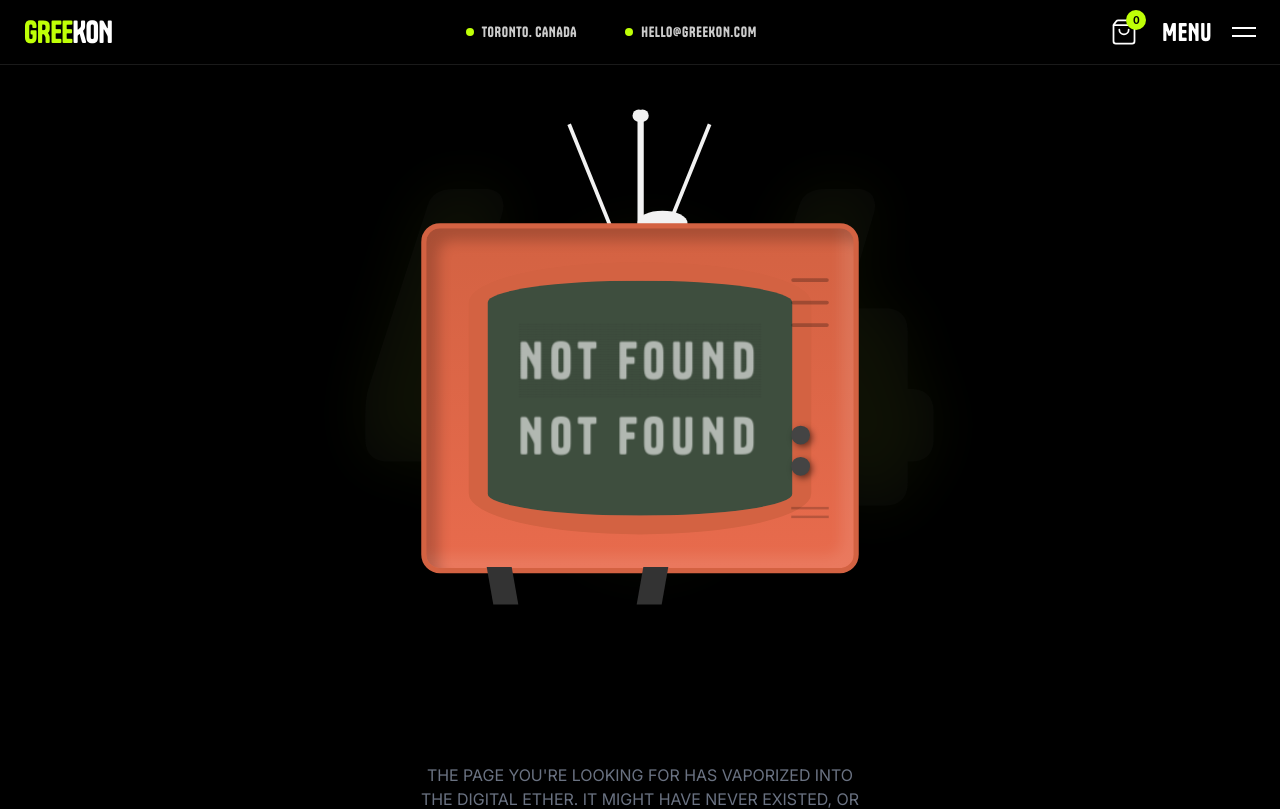
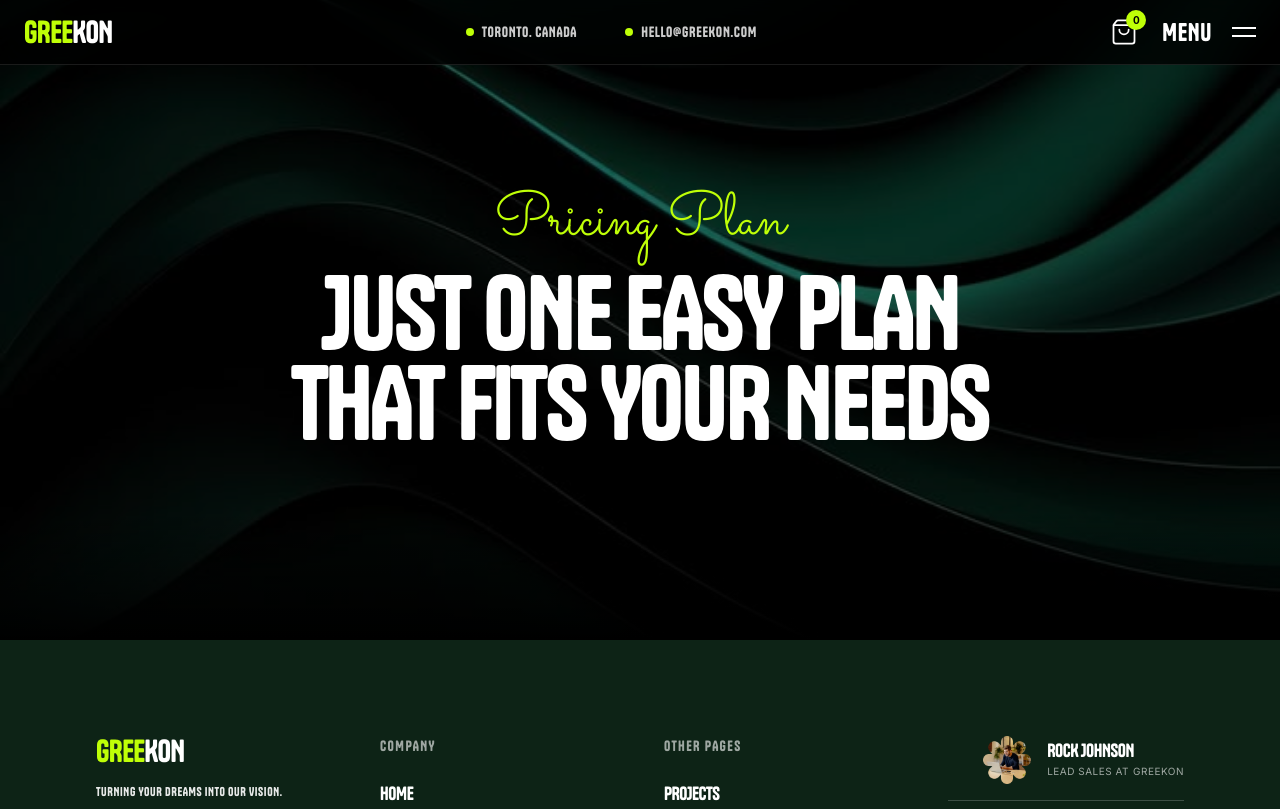
Before and after one commit to MahiHossain69/GreeKon, a Next.js app: page /services in a window 1280 px wide. Before the commit this address had no page. Shown: the top 809 px of the page. Built offline with nearby package versions, Linux system fonts and the light colour scheme.

Commit message:
feat: Implement new Services page with a hero section and add a kinetic full-screen navigation component.

```diff
--- /dev/null
+++ b/src/app/services/page.tsx
@@ -0,0 +1,17 @@
+import React from "react";
+import Navbar from "@/components/layouts/Navbar";
+import ServicesHero from "@/components/scenes/services/hero";
+import FooterSection from "@/components/scenes/home/footer";
+
+const ServicesPage = () => {
+  return (
+    <main className="min-h-screen bg-black">
+      <Navbar />
+      <ServicesHero />
+      {/* Additional sections can be added here later */}
+      <FooterSection />
+    </main>
+  );
+};
+
+export default ServicesPage;
--- /dev/null
+++ b/src/components/scenes/services/hero.tsx
@@ -0,0 +1,48 @@
+"use client";
+
+import React from "react";
+import Image from "next/image";
+import { motion } from "framer-motion";
+
+const ServicesHero = () => {
+  return (
+    <section className="relative w-full h-[60vh] md:h-[80vh] flex items-center justify-center overflow-hidden bg-black">
+      {/* Background Image with Parallax & Overlay */}
+      <motion.div
+        initial={{ scale: 1.1 }}
+        animate={{ scale: 1 }}
+        transition={{ duration: 1.5, ease: "easeOut" }}
+        className="absolute inset-0 z-0"
+      >
+        <div
+          className="absolute inset-0 bg-cover bg-center bg-no-repeat"
+          style={{ backgroundImage: "url('/home/hero/hero.jpeg')" }}
+        >
+          <div className="absolute inset-0 bg-black/60" />
+        </div>
+      </motion.div>
+
+      {/* Content */}
+      <div className="relative z-10 container mx-auto px-4 text-center">
+        <motion.div
+          initial={{ y: 30, opacity: 0 }}
+          animate={{ y: 0, opacity: 1 }}
+          transition={{ duration: 0.8, delay: 0.2 }}
+        >
+          <span className="font-sacramento text-[#BFFF07] text-4xl md:text-6xl block mb-2 md:mb-4">
+            Pricing Plan
+          </span>
+          <h1 className="font-tanker text-white text-4xl md:text-7xl lg:text-[100px] uppercase leading-[0.9] tracking-tight">
+            JUST ONE EASY PLAN <br className="hidden md:block" />
+            THAT FITS YOUR NEEDS
+          </h1>
+        </motion.div>
+      </div>
+
+      {/* Bottom Gradient Fade */}
+      <div className="absolute bottom-0 left-0 right-0 h-32 bg-linear-to-t from-black to-transparent z-5" />
+    </section>
+  );
+};
+
+export default ServicesHero;
--- a/src/components/ui/sterling-gate-kinetic-navigation.tsx
+++ b/src/components/ui/sterling-gate-kinetic-navigation.tsx
@@ -247,7 +247,10 @@ export function KineticNavigation({ isOpen, onClose }: KineticNavigationProps) {
                     </Link>
                   </li>
                   <li className="menu-list-item overflow-hidden" data-shape="3">
-                    <Link href="#" className="nav-link w-inline-block block">
+                    <Link
+                      href="/services"
+                      className="nav-link w-inline-block block"
+                    >
                       <p
                         className="nav-link-text font-tanker text-7xl md:text-9xl uppercase leading-none"
                         data-menu-fade
```
